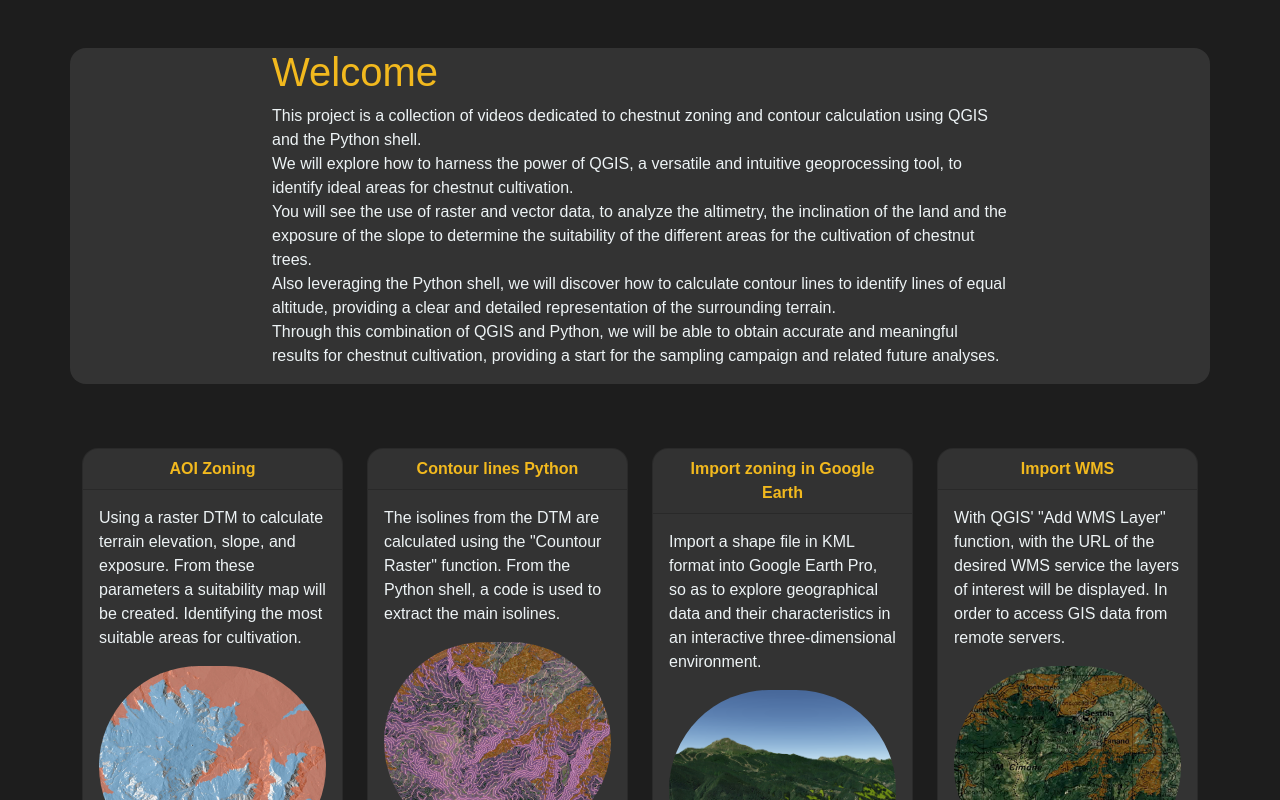
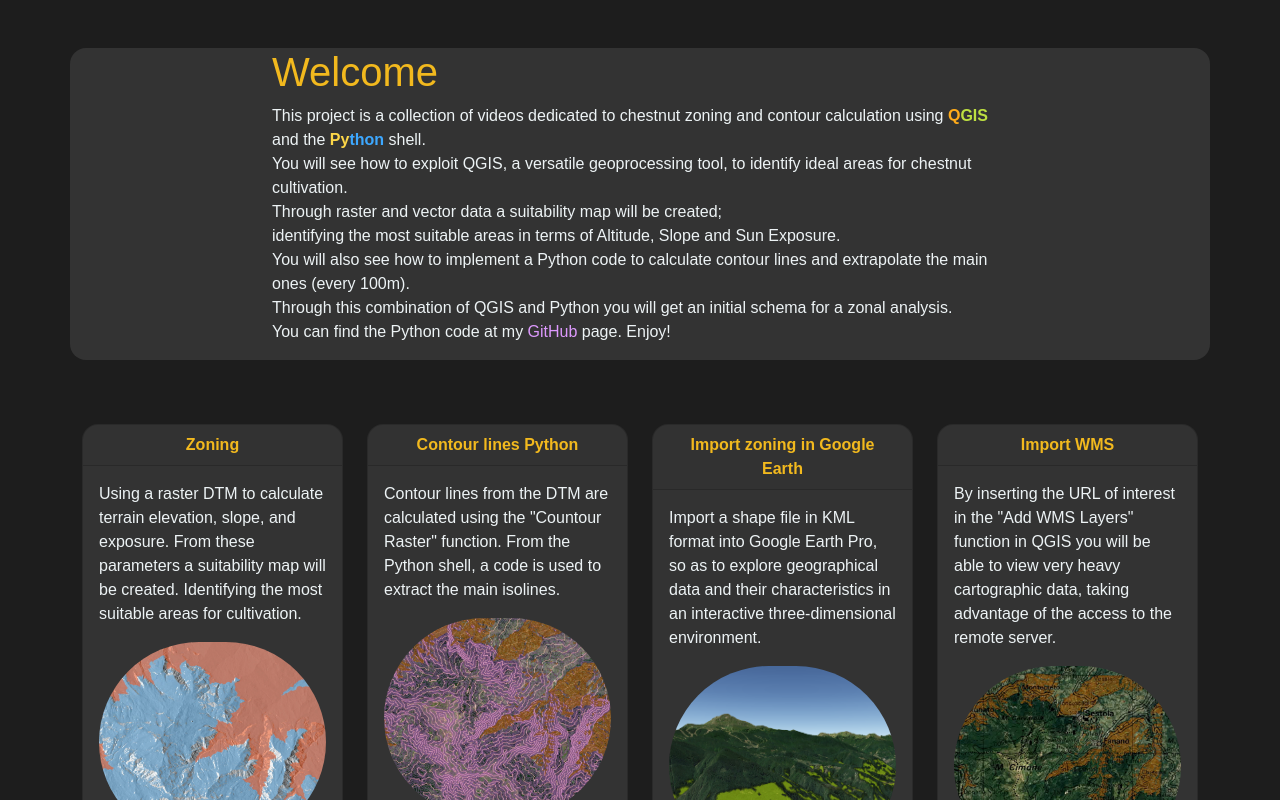
Before and after one commit to JungleKiosk/QGIS_zoning, a Vue app: page / in a window 1280 px wide. Shown: the top 800 px of the page. Built offline with nearby package versions, Linux system fonts and the light colour scheme.

Commit message:
Content adjustment

```diff
--- a/src/components/Jumbotron.vue
+++ b/src/components/Jumbotron.vue
@@ -18,18 +18,17 @@ export default {
             <div class="col-12 col-lg-8 col-md-8">
                 <h1 class="title">Welcome</h1>
                 <p>
-                    This project is a collection of videos dedicated to chestnut zoning and contour calculation using QGIS
-                    and the Python shell.
-                    <br> We will explore how to harness the power of QGIS, a versatile and intuitive
-                    geoprocessing tool, to identify ideal areas for chestnut cultivation. <br>
-                    You will see the use of raster and vector data, to analyze the altimetry, the inclination of the land
-                    and the exposure of the slope to determine the suitability of the different areas for the cultivation of
-                    chestnut trees. <br>
-                    Also leveraging the Python shell, we will discover how to calculate contour lines to
-                    identify lines of equal altitude, providing a clear and detailed representation of the surrounding
-                    terrain. <br>
-                    Through this combination of QGIS and Python, we will be able to obtain accurate and meaningful results
-                    for chestnut cultivation, providing a start for the sampling campaign and related future analyses.
+                    This project is a collection of videos dedicated to chestnut zoning and contour calculation using <span
+                        class="q_qgis">Q</span><span class="gis_qgis">GIS</span>
+                    and the <span class="py_python">Py</span><span class="thon_python">thon</span> shell.
+                    <br> You will see how to exploit QGIS, a versatile geoprocessing tool, to identify ideal areas for
+                    chestnut cultivation. <br>
+                    Through raster and vector data a suitability map will be created; <br> identifying the most suitable
+                    areas in terms of Altitude, Slope and Sun Exposure. <br>
+                    You will also see how to implement a Python code to calculate contour lines and extrapolate the main
+                    ones (every 100m). <br>
+                    Through this combination of QGIS and Python you will get an initial schema for a zonal analysis. <br>
+                    You can find the Python code at my <a class="link_github_jumbo" href="https://github.com/JungleKiosk/QGIS_zoning/tree/main/py_code" target="_blank">GitHub</a> page. Enjoy!
                 </p>
             </div>
         </div>
@@ -40,4 +39,31 @@ export default {
 
 
 
-<style></style>
+<style>
+.q_qgis {
+    color: #ffab1a;
+    font-weight: bold;
+}
+
+.gis_qgis {
+    color: #bddf41;
+    font-weight: bold;
+}
+
+.py_python {
+    color: #fcd648;
+    font-weight: bold;
+}
+
+.thon_python {
+    color: #3da8ff;
+    font-weight: bold;
+}
+
+.link_github_jumbo{
+    color: #dd99fd;
+    text-decoration: none;
+}
+
+
+</style>
--- a/src/data/linkVideo.js
+++ b/src/data/linkVideo.js
@@ -1,14 +1,14 @@
 export const links = [
     {
         img: "zoning_aoi.png",
-        title: ' AOI Zoning',
+        title: 'Zoning',
         desc: "Using a raster DTM to calculate terrain elevation, slope, and exposure. From these parameters a suitability map will be created. Identifying the most suitable areas for cultivation.",
         video: "https://youtu.be/g-XKZ76nAas",
     },
     {
         img: "countur.png",
         title: ' Contour lines Python',
-        desc: "The isolines from the DTM are calculated using the \"Countour Raster\" function. From the Python shell, a code is used to extract the main isolines.",
+        desc: "Contour lines from the DTM are calculated using the \"Countour Raster\" function. From the Python shell, a code is used to extract the main isolines.",
         video: "https://youtu.be/II1RBk-aOdw",
     },
     {
@@ -20,7 +20,7 @@ export const links = [
     {
         img: "ctr.png",
         title: ' Import WMS',
-        desc: "With QGIS' \"Add WMS Layer\" function, with the URL of the desired WMS service the layers of interest will be displayed. In order to access GIS data from remote servers.",
+        desc: "By inserting the URL of interest in the \"Add WMS Layers\" function in QGIS you will be able to view very heavy cartographic data, taking advantage of the access to the remote server.",
         video: "https://youtu.be/jyreBxH9I48",
     }
 ]
```
